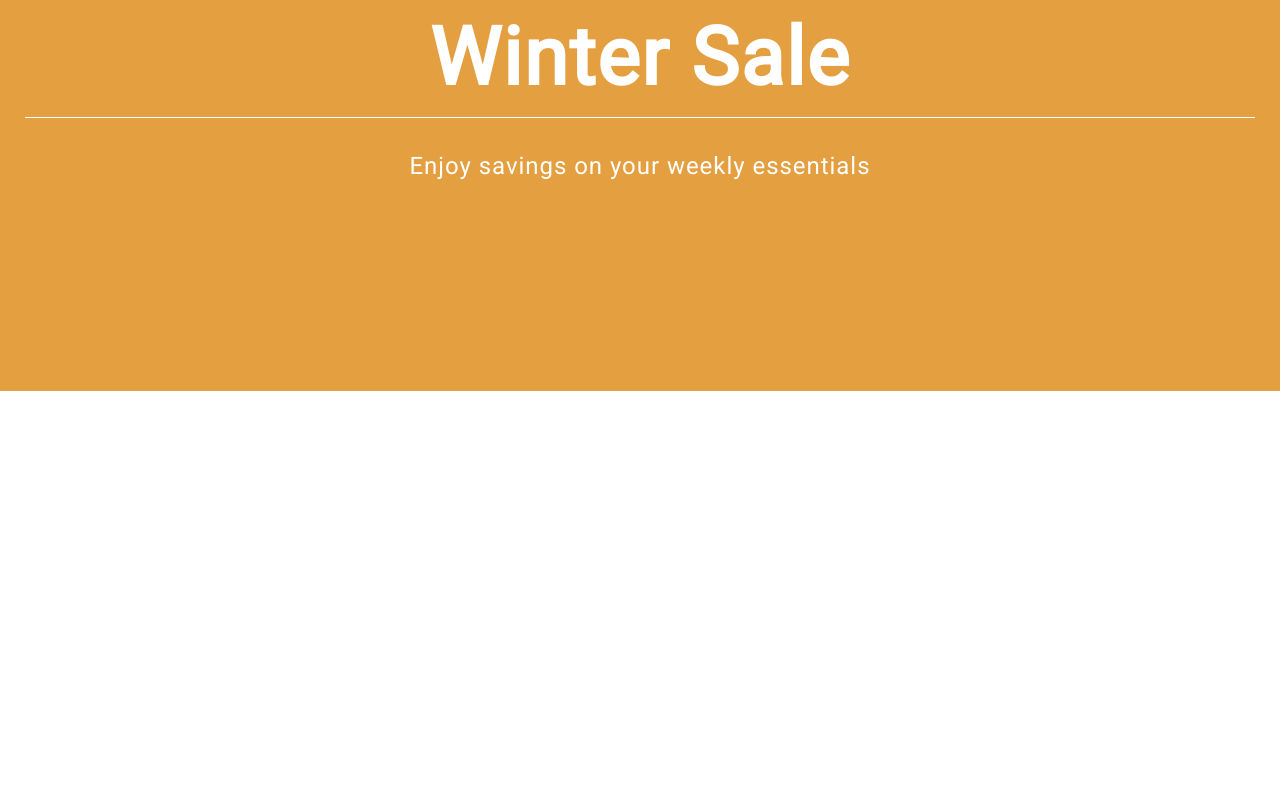
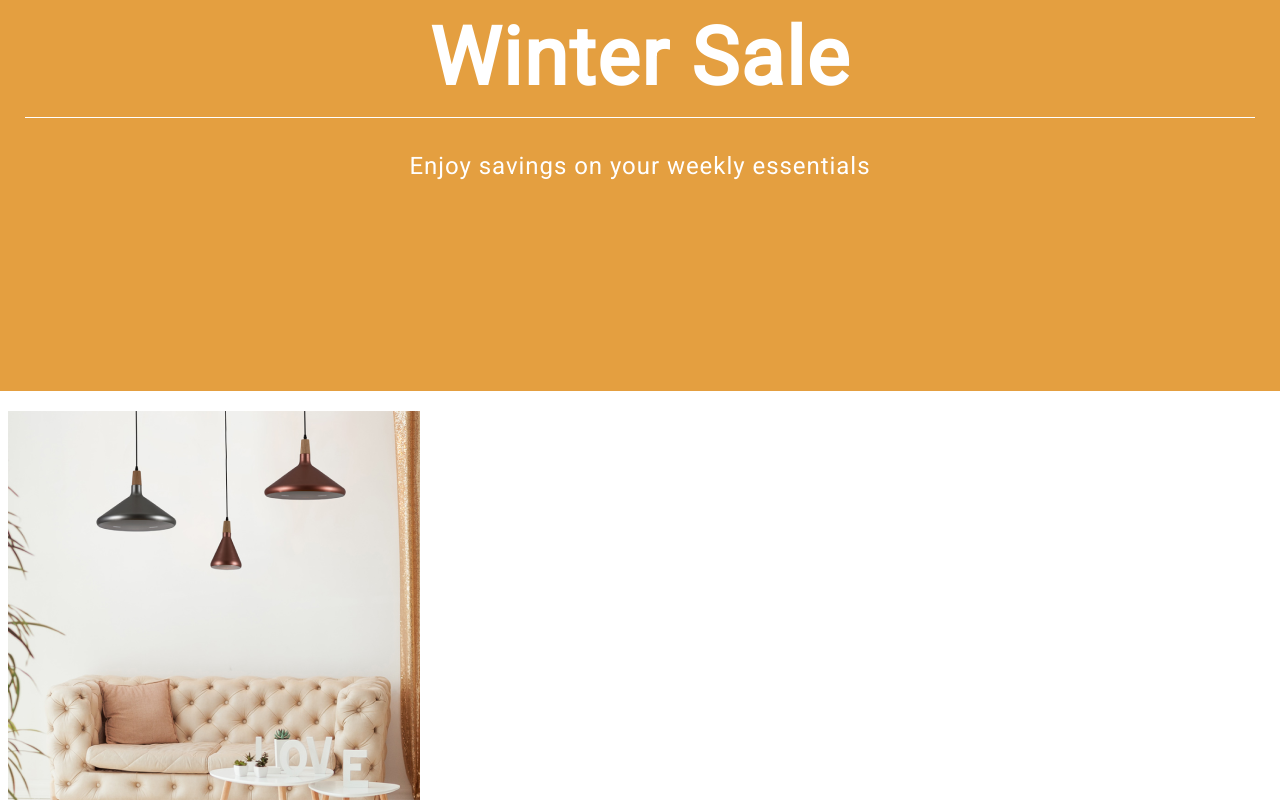
Before and after one commit to JacobMutale1808/micmar, a Next.js app: page / in a window 1280 px wide. Shown: the part 210-1010 px from the top of the page. Before the commit the page ends 800 px from the top, so only its background shows below. Built offline with nearby package versions, Linux system fonts and the light colour scheme.

Commit message:
First card made

```diff
--- a/app/components/CallToAction/CallToAction.tsx
+++ b/app/components/CallToAction/CallToAction.tsx
@@ -1,7 +1,18 @@
+import Image from 'next/image'
+import Image1 from '@/public/images/eurolux-lifestyle-1.png'
+
+//TODO: GRAB IMAGES AND TEXT FOR CALL TO ACTION
+
 const CallToAction = () => {
     return (
-        <div>
-
+        <div className="mt-[20px]">
+            <div className="w-[100%] h-[389px] px-[8px]">
+                <Image
+                    alt='Card one'
+                    src={Image1}
+                    loading='lazy'
+                />
+            </div>
         </div>
     );
 }
```
Also changed, not shown: public/images/eurolux-lifestyle-1.png (added).
